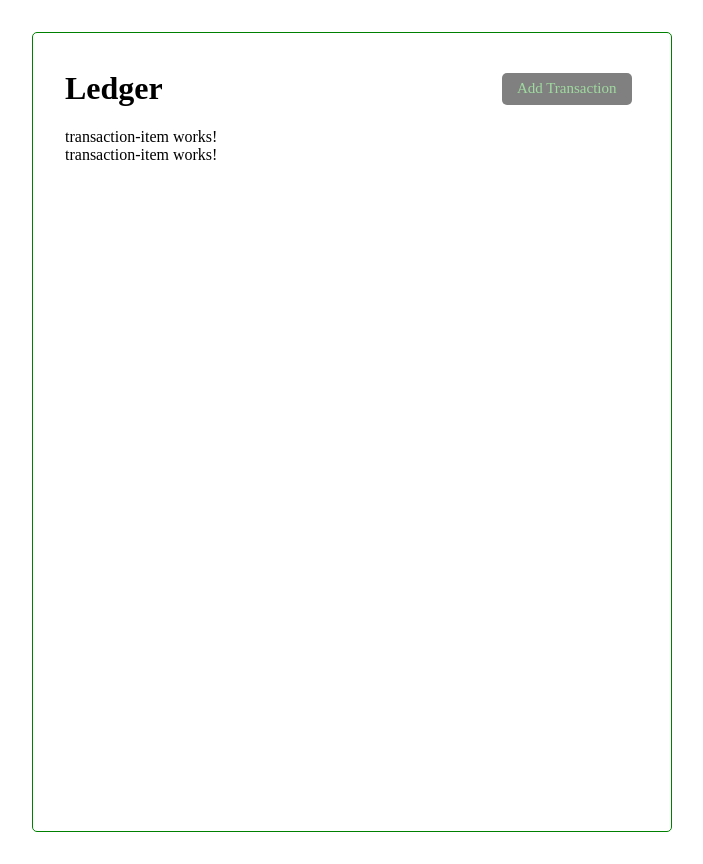
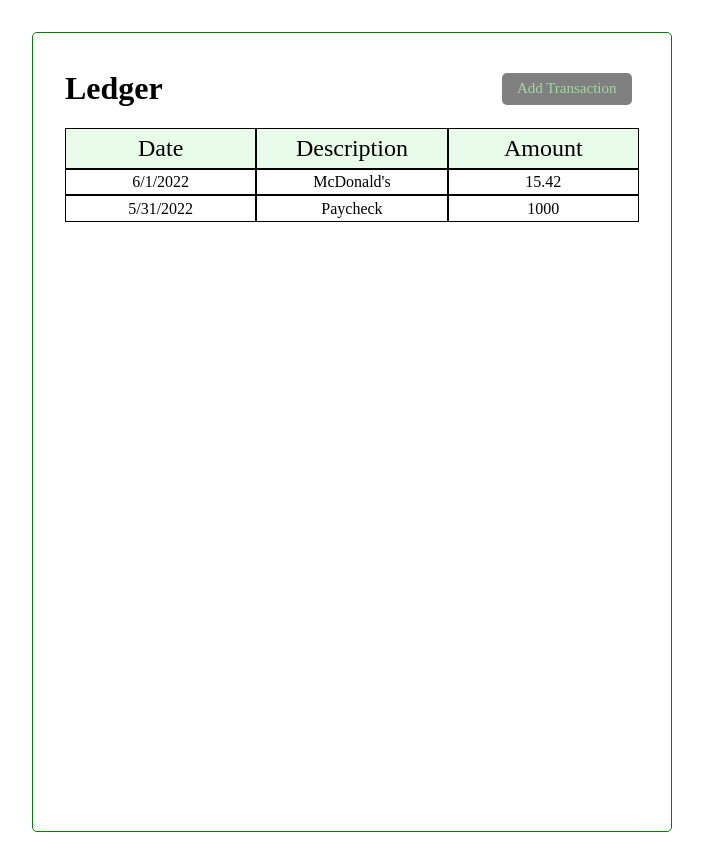
Before and after one commit to BlairHBris/ledger-capstone, an Angular app: page / in a window 1280 px wide. Shown: the whole page, without its empty margins (288-991 px from the left). Built offline with nearby package versions, Linux system fonts and the light colour scheme; a web font is replaced by a local one.

Commit message:
Add table of transactions

```diff
--- a/src/app/Transaction.ts
+++ b/src/app/Transaction.ts
@@ -3,6 +3,5 @@ export interface Transaction {
     type: boolean
     date: string
     description: string
-
-
+    amount: number
 }
--- a/src/app/app.module.ts
+++ b/src/app/app.module.ts
@@ -13,7 +13,7 @@ import { TransactionItemComponent } from './components/transaction-item/transact
     HeaderComponent,
     ButtonComponent,
     TransactionsComponent,
-    TransactionItemComponent
+    TransactionItemComponent,
   ],
   imports: [
     BrowserModule
--- a/src/app/components/transaction-item/transaction-item.component.css
+++ b/src/app/components/transaction-item/transaction-item.component.css
@@ -0,0 +1,10 @@
+.grid-container {
+    display: grid;
+    grid-template-columns: 33.33% 33.33% 33.33%;
+}
+
+.grid-item {
+    border: 1px solid black;
+    text-align: center;
+    padding: .2em;
+}
--- a/src/app/components/transaction-item/transaction-item.component.html
+++ b/src/app/components/transaction-item/transaction-item.component.html
@@ -1 +1,5 @@
-<p>transaction-item works!</p>
+<div class="grid-container">
+    <div class="grid-item">{{transaction?.date}}</div>
+    <div class="grid-item">{{transaction?.description}}</div>
+    <div class="grid-item">{{transaction?.amount}}</div>
+</div>
--- a/src/app/components/transactions/transactions.component.css
+++ b/src/app/components/transactions/transactions.component.css
@@ -0,0 +1,13 @@
+.grid-container {
+    display: grid;
+    grid-template-columns: 33.33% 33.33% 33.33%;
+    background-color: lightgreen;
+    font-size: 1.5em;
+}
+
+.grid-item {
+    background-color: rgba(255, 255, 255, 0.8);
+    border: 1px solid black;
+    text-align: center;
+    padding: .25em;
+}
--- a/src/app/components/transactions/transactions.component.html
+++ b/src/app/components/transactions/transactions.component.html
@@ -1,3 +1,6 @@
+<div class="grid-container">
+    <div *ngFor="let text of headers" class="grid-item">{{text}}</div>
+</div>
 <app-transaction-item
 *ngFor="let transaction of transactions"
 [transaction]="transaction"
--- a/src/app/components/transactions/transactions.component.ts
+++ b/src/app/components/transactions/transactions.component.ts
@@ -11,6 +11,8 @@ export class TransactionsComponent implements OnInit {
 
   transactions: Transaction[] = TRANSACTIONS;
 
+  headers = ["Date", "Description", "Amount"]
+
   constructor() { }
 
   ngOnInit(): void {
--- a/src/app/mock-transactions.ts
+++ b/src/app/mock-transactions.ts
@@ -5,12 +5,14 @@ export const TRANSACTIONS: Transaction[] = [
         id: 1,
         type: false,
         date: "6/1/2022",
-        description: "McDonald's"
+        description: "McDonald's",
+        amount: 15.42
     },
     {
         id: 2,
         type: false,
         date: "5/31/2022",
-        description: "Paycheck"
+        description: "Paycheck",
+        amount: 1000
     }
 ]
```
Also changed, not shown: src/app/components/transaction-item/transaction-item.component.ts (+4 -3 lines).
